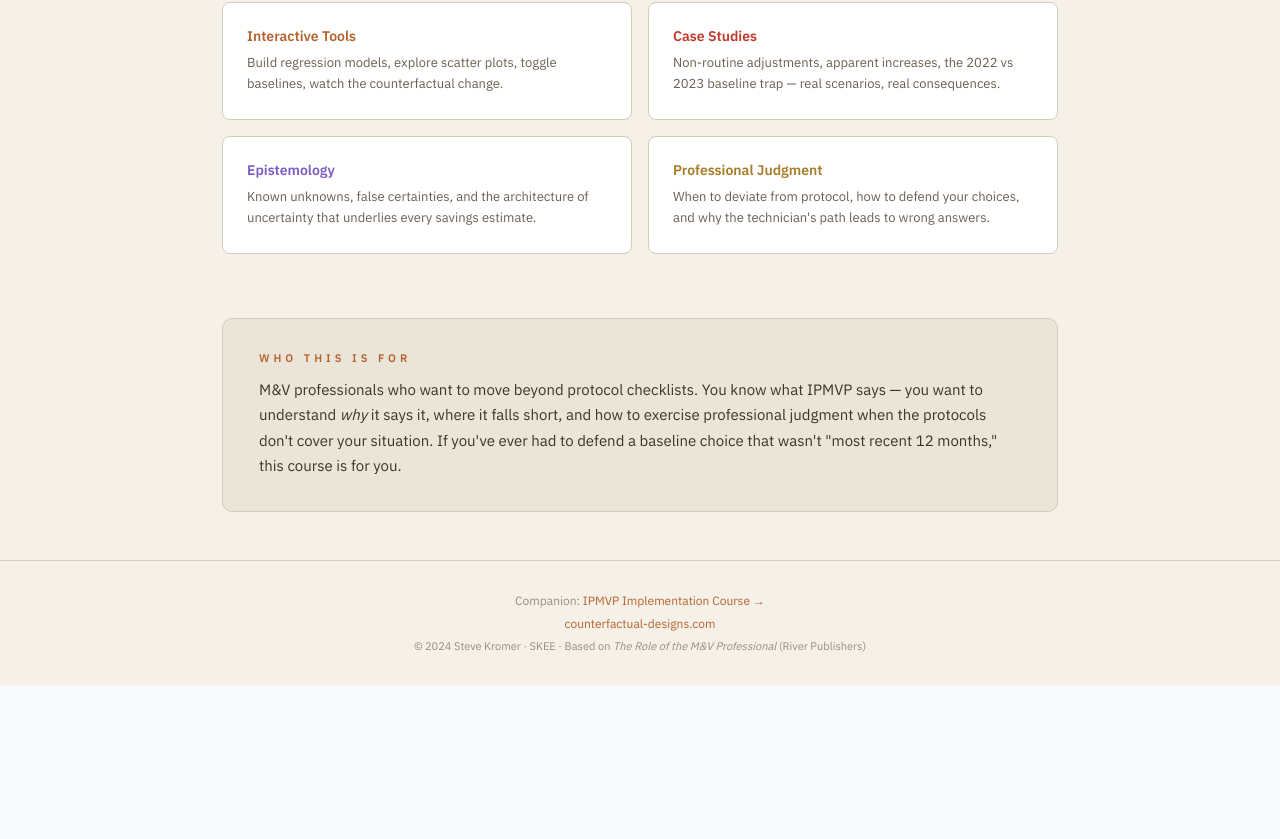
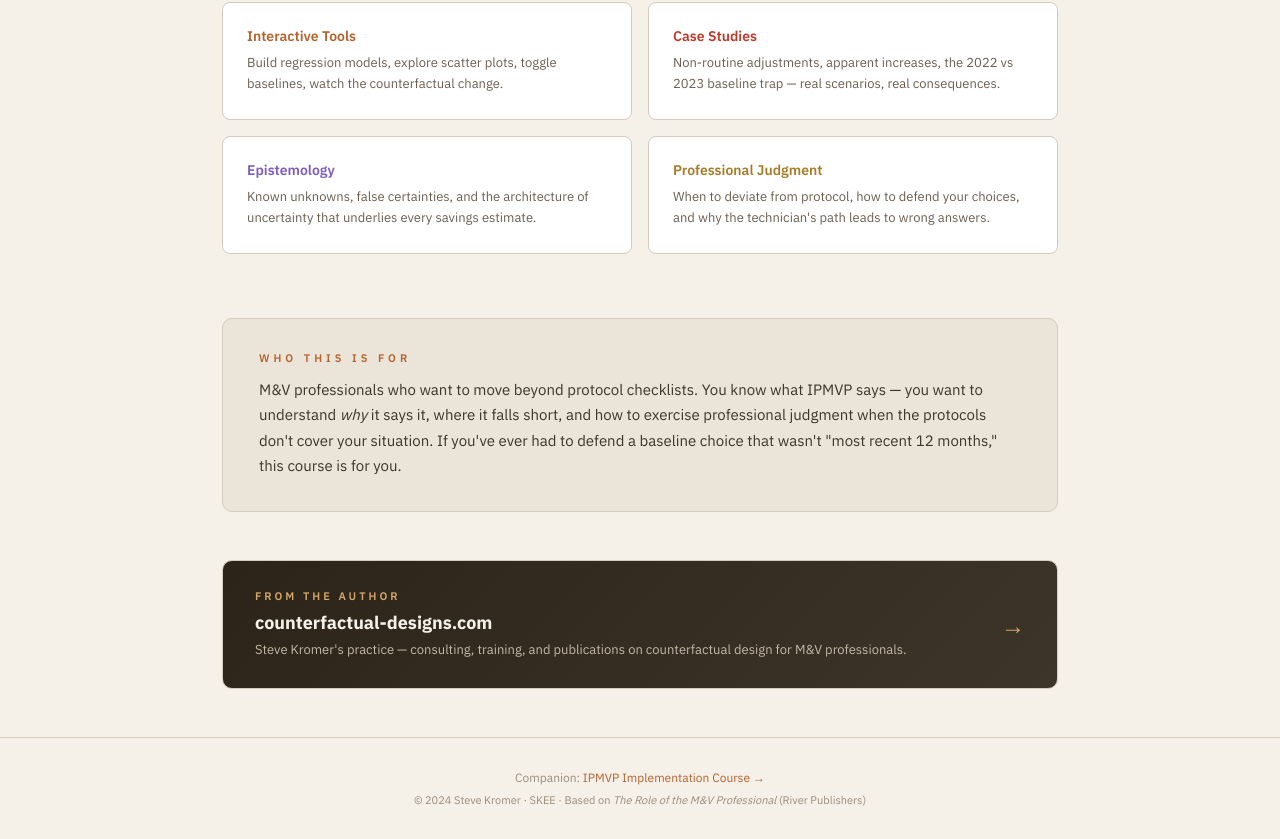
Before and after one commit to jskromer/CFdesigns, a React (Vite) app: page / in a window 1280 px wide. Shown: the part 1661-2500 px from the top of the page. Before the commit the page ends 2346 px from the top, so only its background shows below. Built offline with nearby package versions, Linux system fonts and the light colour scheme.

Commit message:
Prominent counterfactual-designs.com resource card

```diff
--- a/src/App.jsx
+++ b/src/App.jsx
@@ -175,13 +175,38 @@ function Home({ onNavigate }) {
         </div>
       </div>
 
+      {/* ── Resources ── */}
+      <div style={{ maxWidth: 900, margin: "0 auto", padding: "0 32px 48px" }}>
+        <a href="https://counterfactual-designs.com" target="_blank" rel="noopener noreferrer" style={{ textDecoration: "none", display: "block" }}>
+          <div style={{
+            background: "linear-gradient(135deg, #2c2418 0%, #3d3529 100%)",
+            border: `1px solid ${C.border}`, borderRadius: 10, padding: "28px 32px",
+            display: "flex", alignItems: "center", justifyContent: "space-between",
+            cursor: "pointer", transition: "all 0.2s",
+          }}
+            onMouseEnter={(e) => { e.currentTarget.style.borderColor = C.teal; }}
+            onMouseLeave={(e) => { e.currentTarget.style.borderColor = C.border; }}
+          >
+            <div>
+              <div style={{ fontSize: 11, letterSpacing: 3, color: "#d4a76a", fontWeight: 600, textTransform: "uppercase", marginBottom: 8 }}>
+                From the Author
+              </div>
+              <div style={{ fontSize: 18, fontWeight: 700, color: "#f5f0e8", marginBottom: 6 }}>
+                counterfactual-designs.com
+              </div>
+              <div style={{ fontSize: 13, color: "#c4b8a8", lineHeight: 1.6 }}>
+                Steve Kromer's practice — consulting, training, and publications on counterfactual design for M&V professionals.
+              </div>
+            </div>
+            <div style={{ fontSize: 24, color: "#d4a76a", marginLeft: 24, flexShrink: 0 }}>→</div>
+          </div>
+        </a>
+      </div>
+
       {/* ── Footer ── */}
       <div style={{ borderTop: `1px solid ${C.border}`, padding: "32px", textAlign: "center" }}>
         <div style={{ fontSize: 12, color: C.textDim }}>
           Companion: <a href="https://mv-course.vercel.app" style={{ color: C.teal, textDecoration: "none" }}>IPMVP Implementation Course →</a>
-        </div>
-        <div style={{ fontSize: 12, color: C.textDim, marginTop: 8 }}>
-          <a href="https://counterfactual-designs.com" style={{ color: C.teal, textDecoration: "none" }}>counterfactual-designs.com</a>
         </div>
         <div style={{ fontSize: 11, color: C.textDim, marginTop: 8 }}>
           © 2024 Steve Kromer · SKEE · Based on <em>The Role of the M&V Professional</em> (River Publishers)
```
Also changed, not shown: 3 other files (tests, documents, lock files or other folders).
